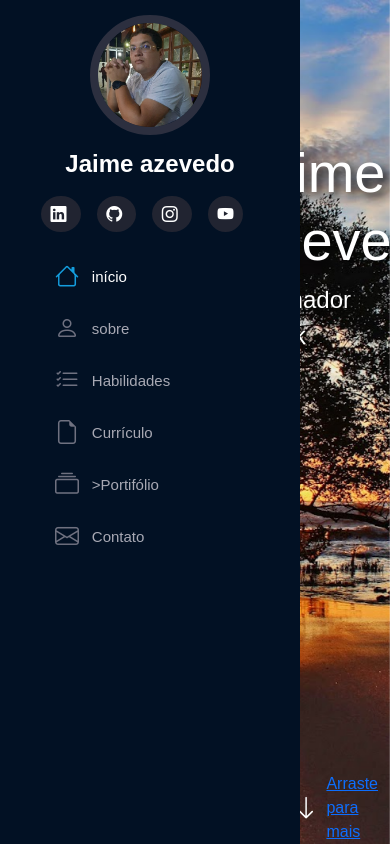
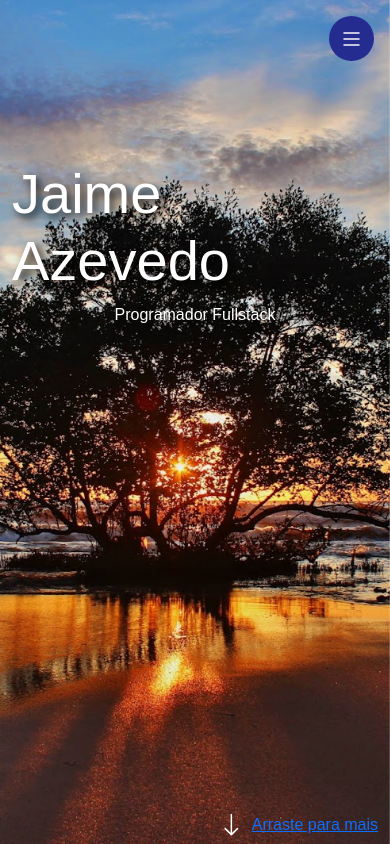
Before and after one commit to JaimeAzevedo-cel/portif-lio-responsivo, a Python web app: template templates/index.html in a window 390 px wide; the page is wider, and only the part inside the window is pictured. Run offline with Jinja, Linux system fonts and the light colour scheme; the template is opened without the code that fills it, so the values that code supplies are empty; some libraries are stand-ins or nearby versions.

Commit message:
menu responsivo

```diff
--- a/static/script.js
+++ b/static/script.js
@@ -0,0 +1,9 @@
+/* abre e fecha o menu lateral em modo mobile*/
+const menuMobile = document.querySelector(".menu-mobile")
+const body = document.querySelector("body")
+menuMobile.addEventListener("click", () => {
+    menuMobile.classList.contains("bi-list")
+    ? menuMobile.classList.replace("bi-list","bi-x" )
+    : menuMobile.classList.replace("bi-x", "bi-list" );
+body.classList.toggle("menu-nav-active");
+});
--- a/static/style.css
+++ b/static/style.css
@@ -1,4 +1,4 @@
-@import url ('https://fonts.googleapis.com/css2? família=Ubuntu:ital,wght@0.300;0.400;0.500;0.700;1.300;1.400;1.500;1.700&display=swap');
+@import url('https://fonts.googleapis.com/css2? família=Ubuntu:ital,wght@0.300;0.400;0.500;0.700;1.300;1.400;1.500;1.700&display=swap');
 html, body{
     font-family: Ubuntu, Arial;
     width: 100%;
@@ -91,7 +91,7 @@ section#inicio {
 
 }
 section#inicio h2{
-    font-size: 3.5rem;
+    font-size: 6rem;
 }
 section#inicio span#subtitle{
     margin-right: 8rem;
@@ -101,3 +101,46 @@ section#inicio span#subtitle{
 .text-shadow{
     text-shadow: 4px 4px 10px #000000;
 }
+i.menu-mobile {
+    position: fixed;
+    color: #fff;
+    background-color: #252c90;
+    right: 1rem;
+    top: 1rem;
+    font-size: 1.5rem;
+    border-radius: 4rem;
+    cursor: pointer;
+    z-index: 10;
+    width: 45px;
+    height: 45px;
+    display: none;
+    justify-content: center;
+    align-items: center;
+
+}
+.menu-nav-active{
+    overflow: hidden;
+
+}
+.menu-nav-active #header{
+    left: 0;
+}
+@media (max-width: 1024px) {
+    #header{
+        left: -300px;
+    }
+    i.menu-mobile{
+        display: flex;
+    }
+    section#inicio h2{
+        font-size: 3.5rem;
+    }
+    section#inicio span#subtitle{
+        margin-right: 0;
+        font-size: 1rem;
+    }
+    #main{
+        margin-left: 0;
+
+    }
+}
--- a/templates/index.html
+++ b/templates/index.html
@@ -11,6 +11,7 @@
     <title>Jaime dev</title>
 </head>
 <body>
+    <i class="bi bi-list menu-mobile"></i>
 
     <aside id='header'>
         <section class="profile">
@@ -52,7 +53,7 @@
                     <a class="nav-link" href="#"><i class="bi bi-file-earmark"></i>Currículo</a>
                 </li>
                 <li class="nav-item">
-                    <a class="nav-link" href="#"><i class="bi bi-collection"></i>>Portifólio</a>
+                    <a class="nav-link" href="#"><i class="bi bi-collection"></i>Portifólio</a>
                 </li>
                 <li class="nav-item">
                     <a class="nav-link" href="#"><i class="bi bi-envelope"></i>Contato</a>
```
